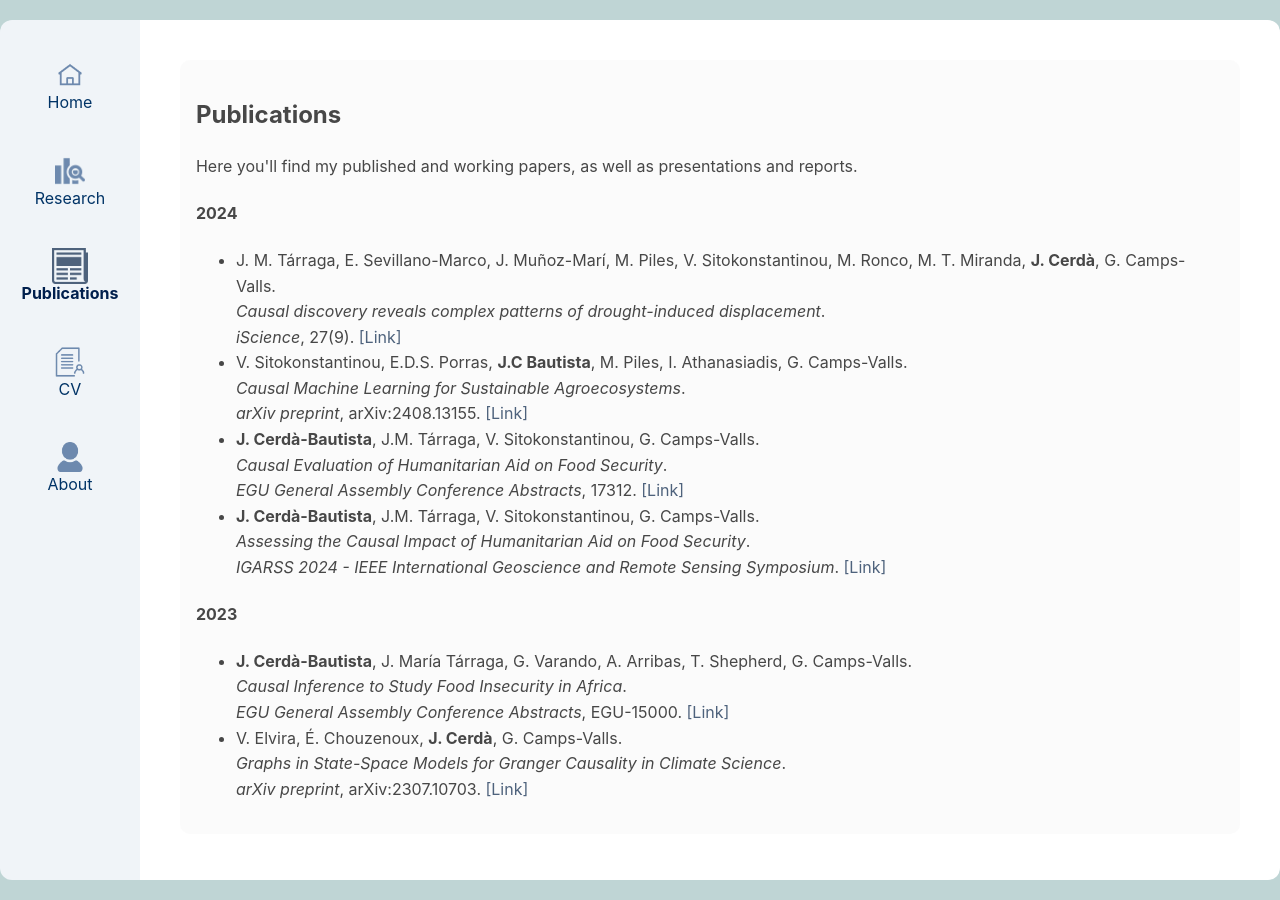
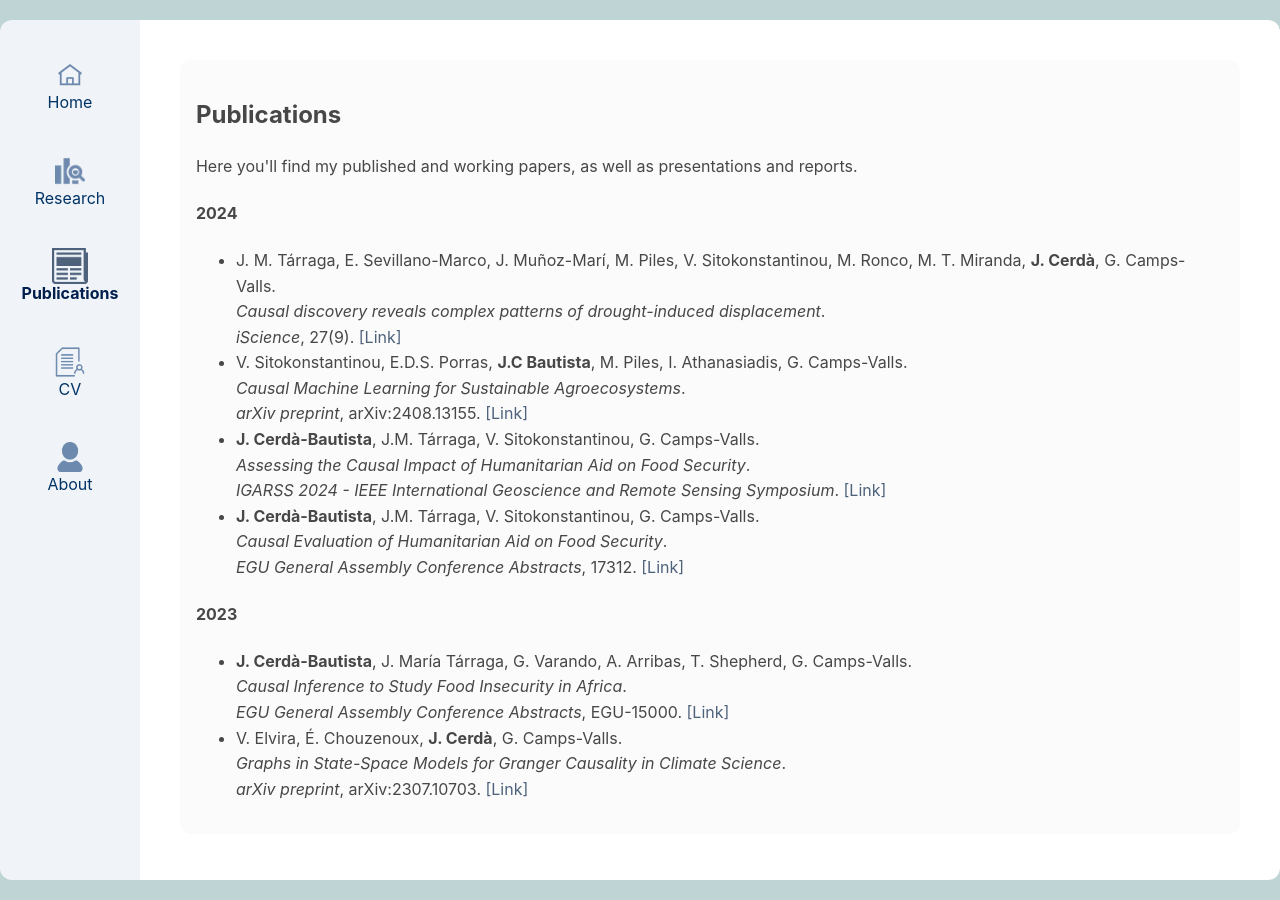
Before and after one commit to jordicbau/jordicbau.github.io, a Jekyll site: the page built from publications.md, in a window 1280 px wide. Built offline with Jekyll 4.4.1, drawn with Linux system fonts in a browser that asks for light colours.

Commit message:
Update publications.md

```diff
--- a/publications.md
+++ b/publications.md
@@ -23,15 +23,15 @@ title: Publications
   </li>
   <li>
     <strong>J. Cerdà-Bautista</strong>, J.M. Tárraga, V. Sitokonstantinou, G. Camps-Valls.<br>
+    <em>Assessing the Causal Impact of Humanitarian Aid on Food Security</em>.<br>
+    <em>IGARSS 2024 - IEEE International Geoscience and Remote Sensing Symposium</em>.
+    <a href="https://arxiv.org/abs/2310.11287" class="publication-link" target="_blank">[Link]</a>
+  </li>
+  <li>
+    <strong>J. Cerdà-Bautista</strong>, J.M. Tárraga, V. Sitokonstantinou, G. Camps-Valls.<br>
     <em>Causal Evaluation of Humanitarian Aid on Food Security</em>.<br>
     <em>EGU General Assembly Conference Abstracts</em>, 17312.
     <a href="https://meetingorganizer.copernicus.org/EGU24/EGU24-17312.html?pdf" class="publication-link" target="_blank">[Link]</a>
-  </li>
-  <li>
-    <strong>J. Cerdà-Bautista</strong>, J.M. Tárraga, V. Sitokonstantinou, G. Camps-Valls.<br>
-    <em>Assessing the Causal Impact of Humanitarian Aid on Food Security</em>.<br>
-    <em>IGARSS 2024 - IEEE International Geoscience and Remote Sensing Symposium</em>.
-    <a href="https://arxiv.org/abs/2310.11287" class="publication-link" target="_blank">[Link]</a>
   </li>
 </ul>
 
```
